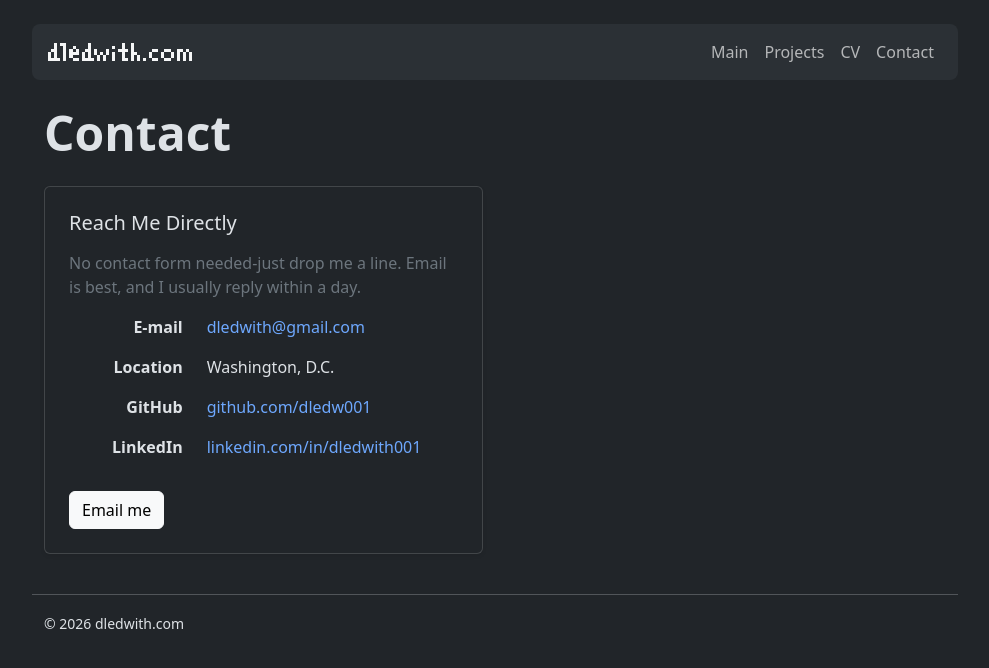
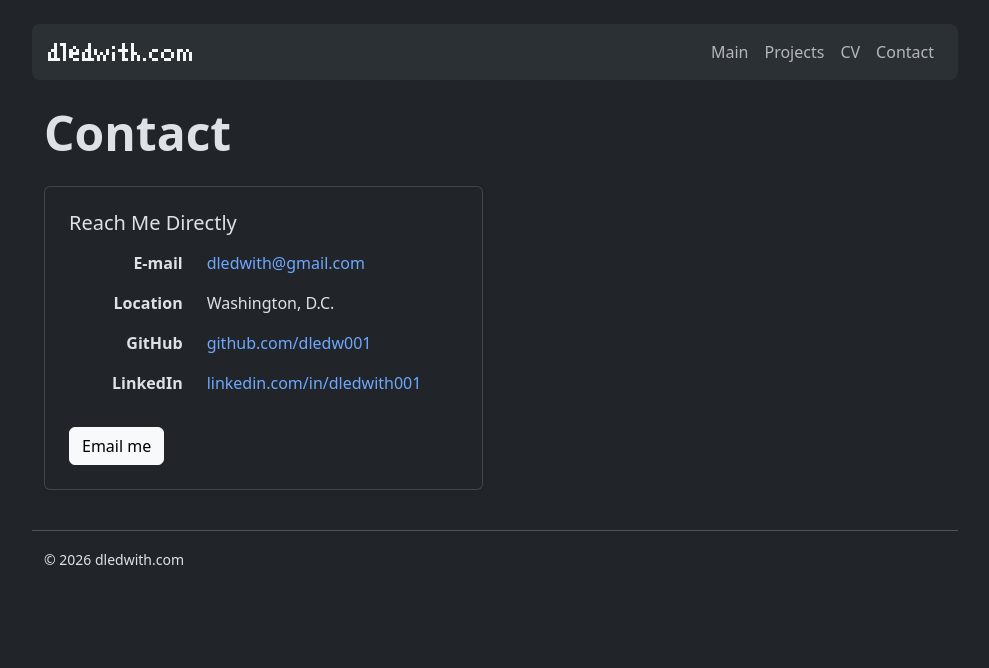
Before and after one commit to dledw001/dledwith.com, a Jekyll site: the page built from pages/contact.html, in a window 1280 px wide. Shown: the top 668 px of the page, without its empty margins (145-1134 px from the left). Built offline with Jekyll 4.4.1, drawn with Linux system fonts in a browser that asks for light colours.

Commit message:
updated contact page

```diff
--- a/pages/contact.html
+++ b/pages/contact.html
@@ -1,81 +1,40 @@
 ---
-
 layout: default
-
 title: Contact
-
 description: Ways to reach me while the site is hosted on GitHub Pages.
-
 ---
-
 <div class="container py-4">
-
     <h1 class="display-5 fw-semibold mb-4">Contact</h1>
 
-
-
     <div class="row g-4">
-
         <div class="col-12 col-md-8 col-lg-6">
-
             <div class="card shadow-sm">
-
                 <div class="card-body p-4">
-
                     <h5 class="card-title mb-3">Reach Me Directly</h5>
 
-                    <p class="text-secondary">No contact form needed-just drop me a line. Email is best, and I usually reply within a day.</p>
-
-
-
                     <dl class="row gy-2 mb-4">
-
                         <dt class="col-4 text-end text-nowrap">E-mail</dt>
-
                         <dd class="col-8">
-
                             <a href="mailto:dledwith@gmail.com" class="text-decoration-none">dledwith@gmail.com</a>
-
                         </dd>
 
-
-
                         <dt class="col-4 text-end text-nowrap">Location</dt>
-
                         <dd class="col-8">Washington, D.C.</dd>
 
-
-
                         <dt class="col-4 text-end text-nowrap">GitHub</dt>
-
                         <dd class="col-8">
-
                             <a href="https://github.com/dledw001" target="_blank" class="text-decoration-none">github.com/dledw001</a>
-
                         </dd>
 
-
-
                         <dt class="col-4 text-end text-nowrap">LinkedIn</dt>
-
                         <dd class="col-8">
-
                             <a href="https://linkedin.com/in/dledwith001" target="_blank" class="text-decoration-none">linkedin.com/in/dledwith001</a>
-
                         </dd>
-
                     </dl>
 
-
-
                     <a href="mailto:dledwith@gmail.com" class="btn btn-light">Email me</a>
-
                 </div>
-
             </div>
-
         </div>
-
     </div>
-
 </div>
```
